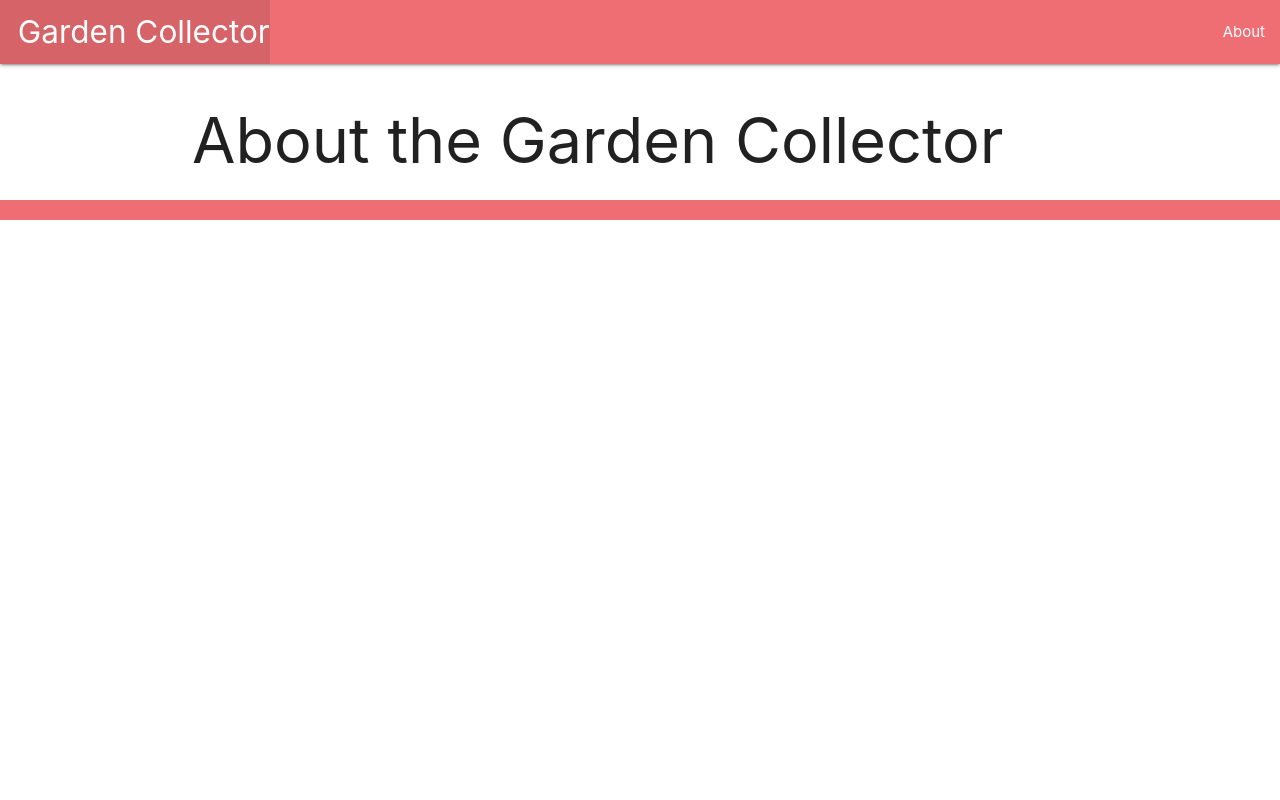
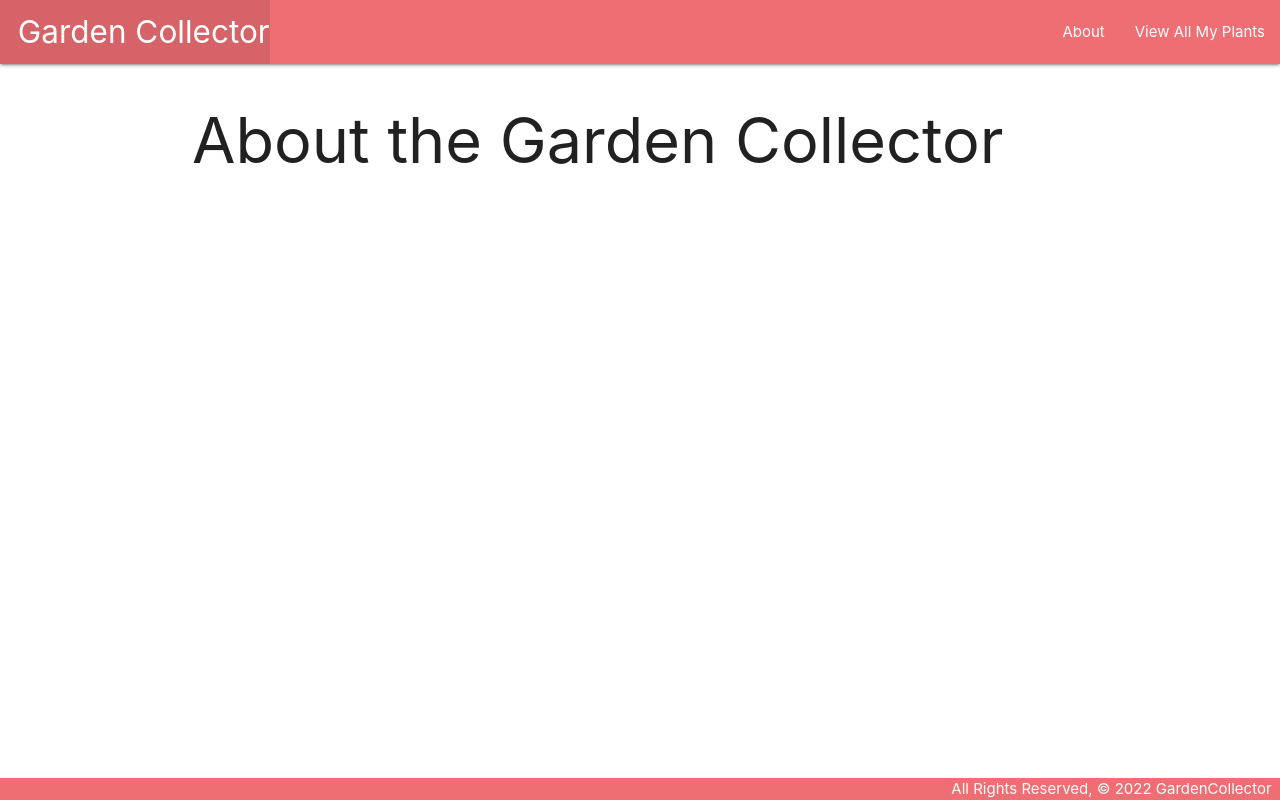
Before and after one commit to jenniferdinh1997/Garden-Collector, a Django app: page /about/ in a window 1280 px wide. Run offline with Django 4.2, Linux system fonts and the light colour scheme.

Commit message:
add index

```diff
--- a/main_app/static/css/style.css
+++ b/main_app/static/css/style.css
@@ -0,0 +1,14 @@
+body {
+    display: flex;
+    min-height: 100vh;
+    flex-direction: column;
+  }
+
+  main {
+    flex: 1 0 auto;
+  }
+
+  footer.page-footer {
+    padding-top: 0;
+    text-align: right;
+  }
--- a/main_app/templates/base.html
+++ b/main_app/templates/base.html
@@ -7,6 +7,7 @@
   <meta http-equiv="X-UA-Compatible" content="ie=edge">
   <title>Cat Collector</title>
   <link rel="stylesheet" href="https://cdnjs.cloudflare.com/ajax/libs/materialize/1.0.0/css/materialize.min.css">
+  <link rel="stylesheet" type="text/css" href="{% static 'css/style.css' %}">
 </head>
 <body>
   <header class="navbar-fixed">
@@ -17,6 +18,7 @@
         </ul>
         <ul class="right">
           <li><a href="/about">About</a></li>
+          <li><a href="/plants">View All My Plants</a></li>
         </ul>
       </div>
     </nav>
--- a/main_app/urls.py
+++ b/main_app/urls.py
@@ -4,4 +4,5 @@ from . import views #referring to the views file
 urlpatterns = [ #defines a root path using an empty string and maps it to the view.home function (name='home') references the URL in other parts of the app
     path('', views.home, name='home'),
     path('about/', views.about, name='about'),
+    path('plants/', views.plants_index, name='index'),
 ]
--- a/main_app/views.py
+++ b/main_app/views.py
@@ -7,3 +7,6 @@ def home(request):
 
 def about(request):
     return render(request, 'about.html')
+
+def plants_index(request):
+    return render(request, 'plants/index.html', {'plants': plants})
```
Also changed, not shown: main_app/templates/plants/index.html (added, +21 -0 lines).
